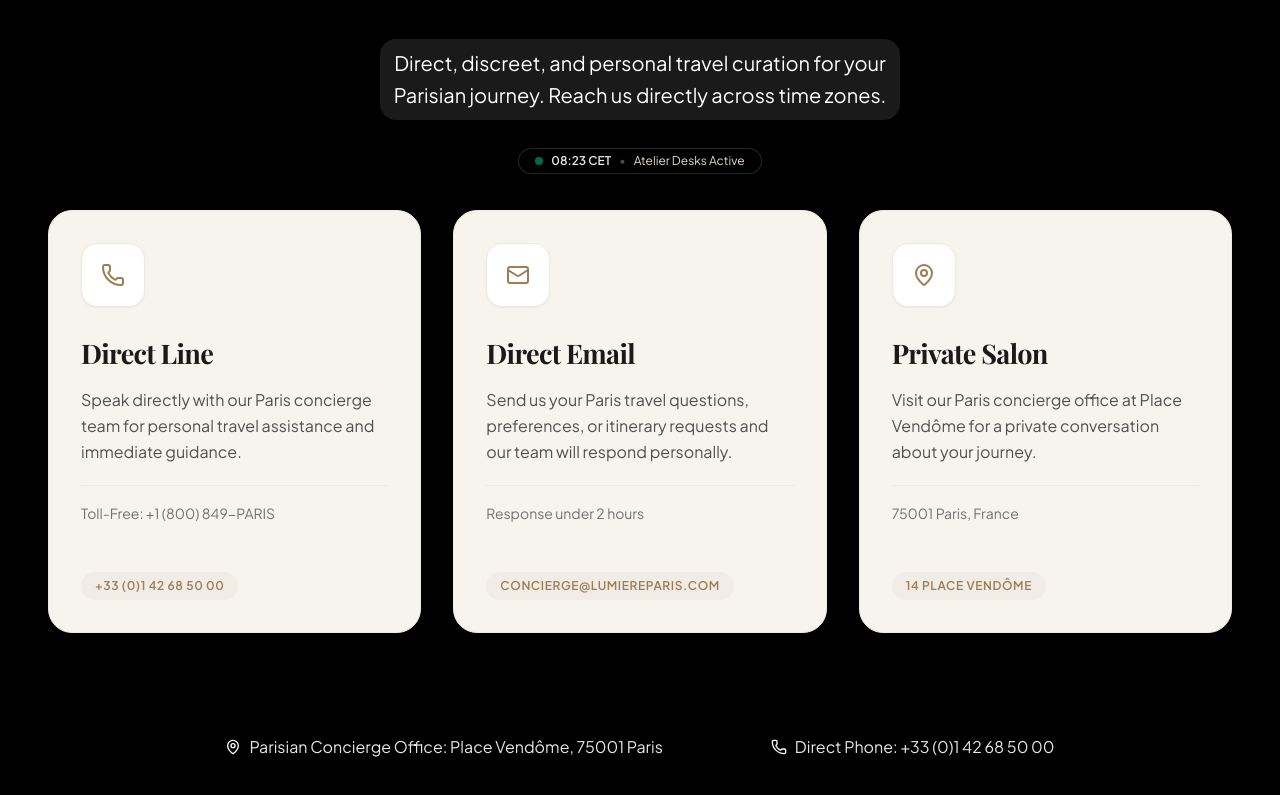
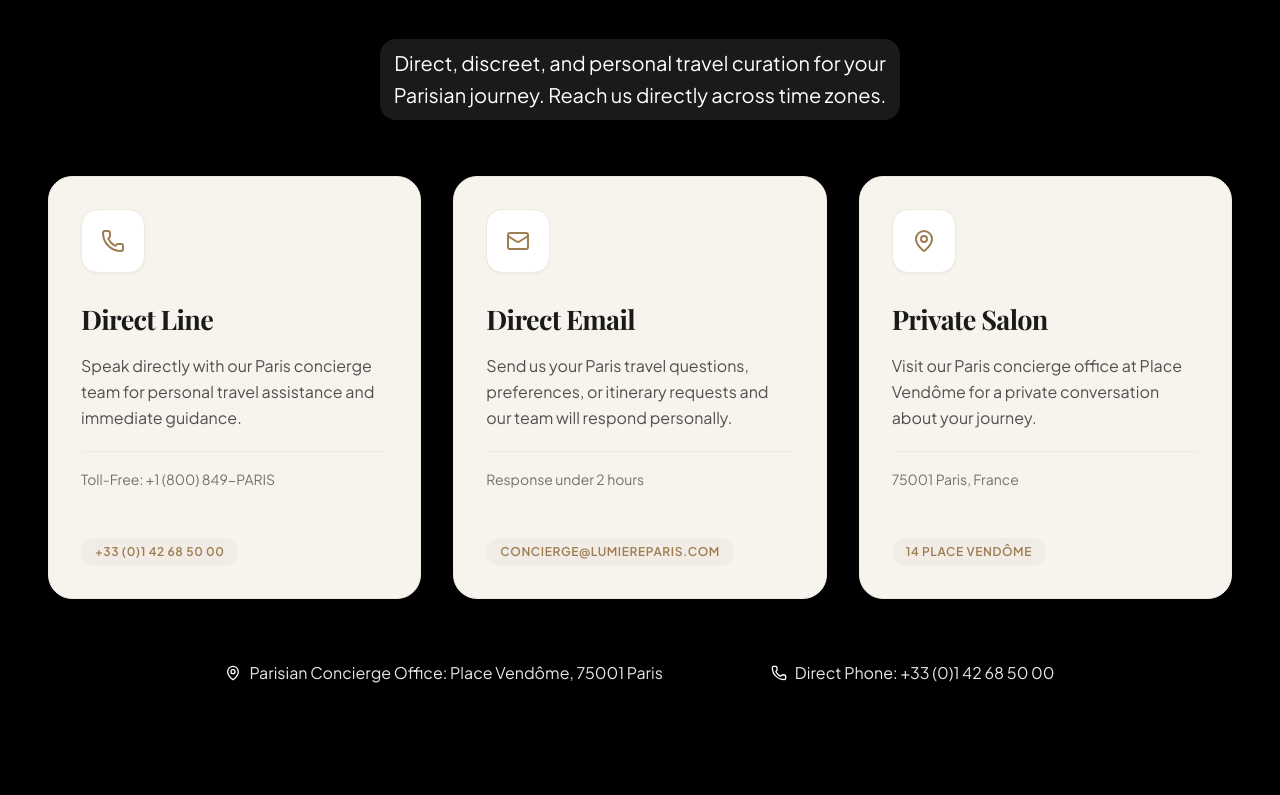
Before and after one commit to Ay3-shA/Lumiere-Paris, a React (Vite) app: page / in a window 1280 px wide. Shown: the part 7194-7989 px from the top of the page. Built offline with nearby package versions, Linux system fonts and the light colour scheme; a web font is replaced by a local one.

Commit message:
update favicon

```diff
--- a/src/components/Contact.tsx
+++ b/src/components/Contact.tsx
@@ -7,23 +7,23 @@ interface ContactProps {
 }
 
 export const Contact: React.FC<ContactProps> = () => {
-  const [parisTime, setParisTime] = useState<string>('');
+  // const [parisTime, setParisTime] = useState<string>('');
 
-  useEffect(() => {
-    const updateTime = () => {
-      const now = new Date();
-      const options: Intl.DateTimeFormatOptions = {
-        timeZone: 'Europe/Paris',
-        hour: '2-digit',
-        minute: '2-digit',
-        hour12: false,
-      };
-      setParisTime(new Intl.DateTimeFormat('fr-FR', options).format(now));
-    };
-    updateTime();
-    const interval = setInterval(updateTime, 30000);
-    return () => clearInterval(interval);
-  }, []);
+  // useEffect(() => {
+  //   const updateTime = () => {
+  //     const now = new Date();
+  //     const options: Intl.DateTimeFormatOptions = {
+  //       timeZone: 'Europe/Paris',
+  //       hour: '2-digit',
+  //       minute: '2-digit',
+  //       hour12: false,
+  //     };
+  //     setParisTime(new Intl.DateTimeFormat('fr-FR', options).format(now));
+  //   };
+  //   updateTime();
+  //   const interval = setInterval(updateTime, 30000);
+  //   return () => clearInterval(interval);
+  // }, []);
 
   return (
     <section
@@ -54,15 +54,15 @@ export const Contact: React.FC<ContactProps> = () => {
         </div>
 
         {/* Live Paris Status Pill */}
-        <div className="relative top-13 inline-flex items-center gap-2 px-4 py-1 rounded-full bg-black/40 backdrop-blur-md border border-white/15 text-xs text-white/90 mb-12">
+        {/* <div className="relative top-13 inline-flex items-center gap-2 px-4 py-1 rounded-full bg-black/40 backdrop-blur-md border border-white/15 text-xs text-white/90 mb-12">
           <span className="w-2 h-2 rounded-full bg-emerald-400 animate-pulse" />
           <span className="font-semibold">{parisTime ? `${parisTime} CET` : 'Paris Time'}</span>
           <span className="text-white/30">•</span>
           <span className="text-[#E8D8C3]">Atelier Desks Active</span>
-        </div>
+        </div> */}
 
         {/* Contact Cards */}
-        <div className="relative top-10 grid grid-cols-1 md:grid-cols-2 lg:grid-cols-3 gap-8 mb-20">
+        <div className="relative top-20 grid grid-cols-1 md:grid-cols-2 lg:grid-cols-3 gap-8 mb-20">
           {CONTACT_CARDS.map((card) => (
             <a
               key={card.id}
```
Also changed, not shown: public/favicon.png.
